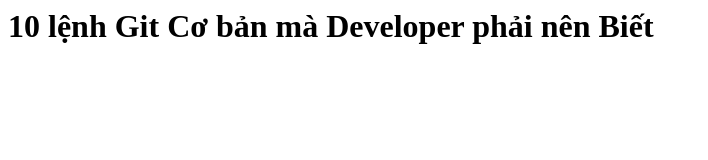
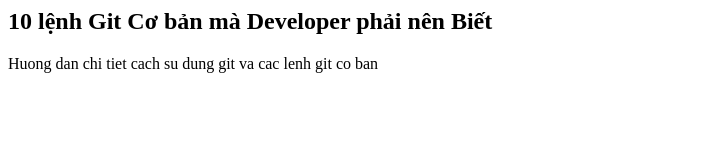
Before and after one commit to DuyDucThai/Github-newbie, a plain HTML site: page index.html in a window 1280 px wide. Shown: the whole page, without its empty margins (0-708 px from the left). Drawn offline with Linux system fonts and the light colour scheme.

Commit message:
Change H1 to H2, dd <p>

```diff
--- a/index.html
+++ b/index.html
@@ -6,6 +6,7 @@
     <title>Git & Github Tutorial</title>
 </head>
 <body>
-    <h1> 10 lệnh Git Cơ bản mà Developer phải nên Biết </h1>
+    <h2> 10 lệnh Git Cơ bản mà Developer phải nên Biết </h2>
+    <p> Huong dan chi tiet cach su dung git va cac lenh git co ban</p>
 </body>
 </html>
```
